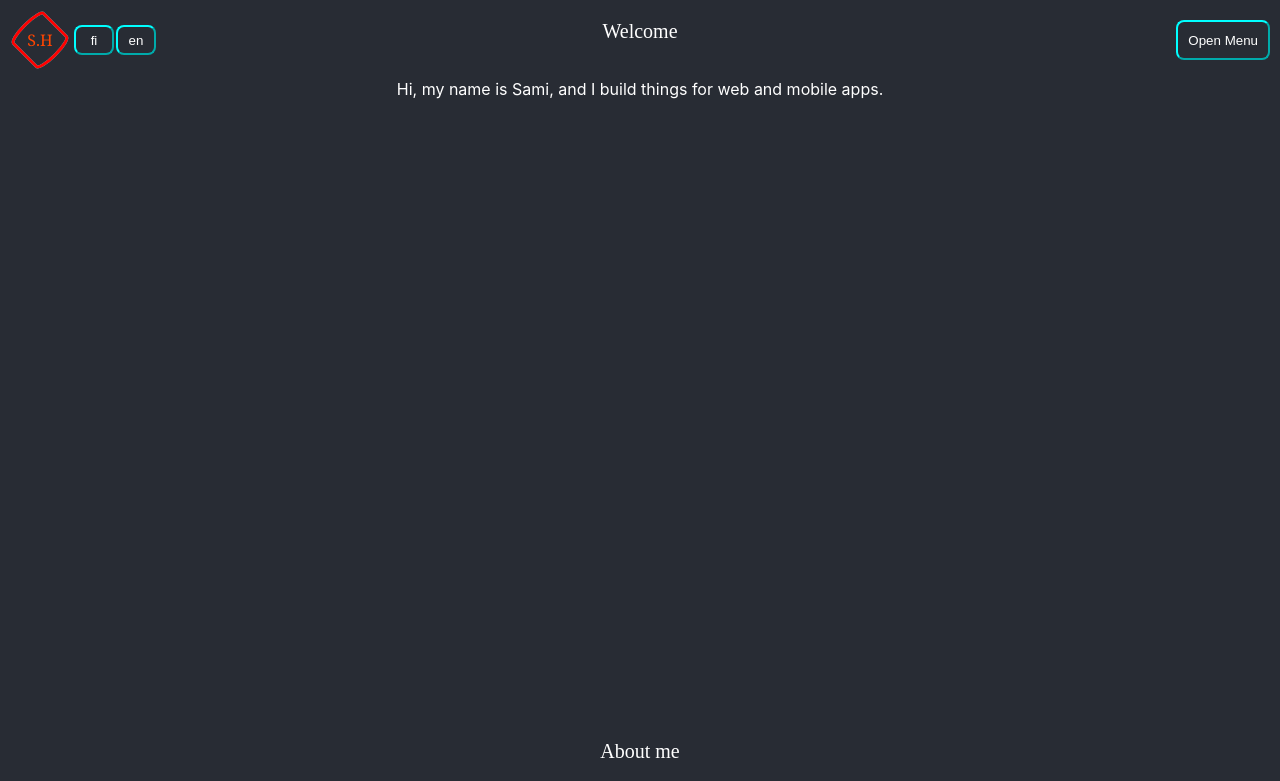
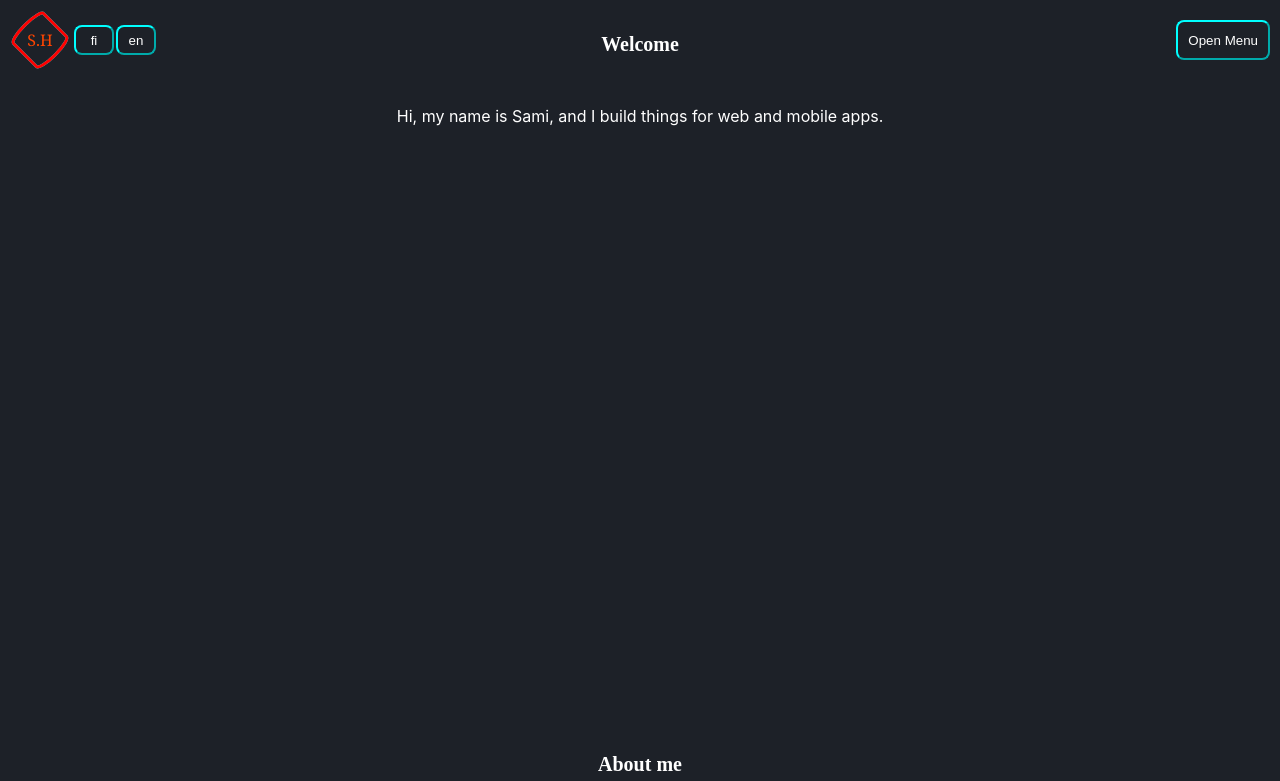
Before and after one commit to SamkHarks/My-page, a React (Create React App) app: page / in a window 1280 px wide. Shown: the top 781 px of the page. Built offline with nearby package versions, Linux system fonts and the light colour scheme.

Commit message:
remove background setting and use h1 instead of header

```diff
--- a/src/components/Sections.tsx
+++ b/src/components/Sections.tsx
@@ -32,9 +32,8 @@ const SectionWrapper = ({
         <div
             ref={sectionRefs[section.id]}
             className={'section'}
-            style={{ backgroundColor: section.backgroundColor }}
         >
-            <header className={'section-title'}>{t(section.id)}</header>
+            <h1 className={'section-title'}>{t(section.id)}</h1>
             <div style={{
                 paddingTop: 20
             }}>
```
